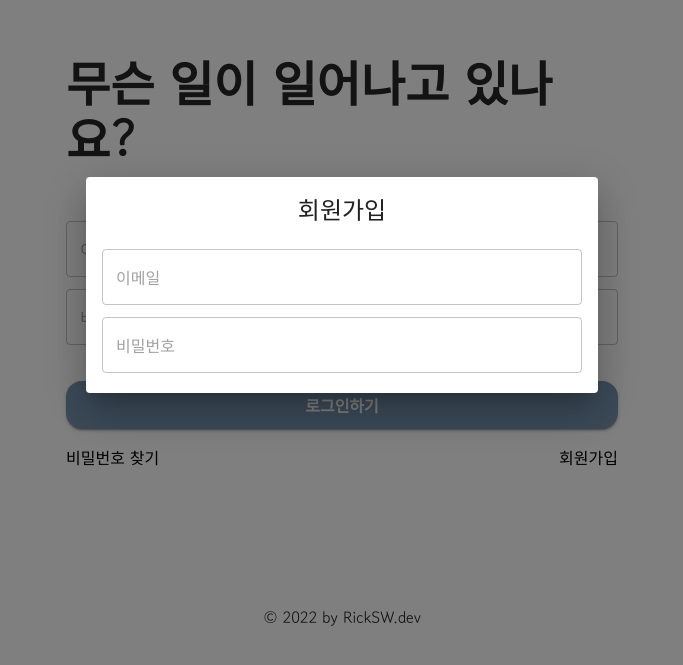
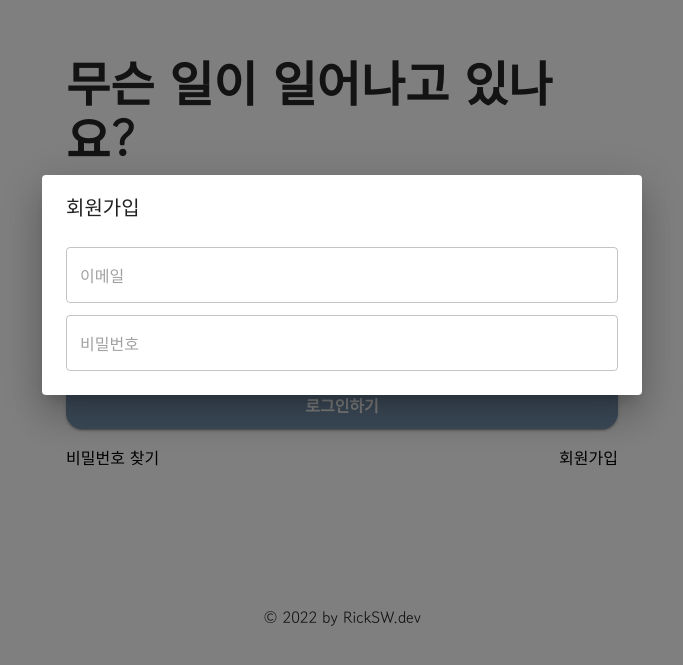
Before and after one commit to ohseungo/rwitter-sns-frontend, a React (Create React App) app: page /#/ in a window 1280 px wide. Shown: the part 115-780 px from the top of the page, without its empty margins (298-981 px from the left). Built offline with nearby package versions, Linux system fonts and the light colour scheme.

Commit message:
feat : Dialog MUI 방식 재적용

```diff
--- a/src/components/login/SignupDialog.styled.ts
+++ b/src/components/login/SignupDialog.styled.ts
@@ -4,7 +4,7 @@ import Box from "@mui/material/Box";
 import TextField from "@mui/material/TextField";
 
 export const Root = styled(Box)`
-  margin: 1rem;
+  padding: 1.5rem 5rem;
   width: 70vw;
   max-width: 480px;
 
--- a/src/components/login/SignupDialog.tsx
+++ b/src/components/login/SignupDialog.tsx
@@ -1,8 +1,9 @@
 import { Form } from "components/base/Form";
 import ManagedModal from "components/common/Modal";
 import { useState } from "react";
-import { Root, DialogTitle, InputField } from "./SignupDialog.styled";
+import { InputField } from "./SignupDialog.styled";
 import useInput from "utils/hooks/useInput";
+import { DialogContent, DialogTitle } from "@mui/material";
 
 const SignupDialog = () => {
   const [isOpen, setOpen] = useState(true);
@@ -16,12 +17,10 @@ const SignupDialog = () => {
   const handleSubmit = () => {};
   return (
     <ManagedModal isOpen={isOpen}>
-      <Root>
-        <DialogTitle variant="h5">회원가입</DialogTitle>
-        <Form
-          onSubmit={handleSubmit}
-          style={{ width: "100%", marginTop: "1rem" }}
-        >
+      <DialogTitle>회원가입</DialogTitle>
+      <DialogContent>
+        {" "}
+        <Form onSubmit={handleSubmit}>
           <InputField
             id="email-input"
             placeholder="이메일"
@@ -43,9 +42,40 @@ const SignupDialog = () => {
             margin="dense"
           />
         </Form>
-      </Root>
+      </DialogContent>
     </ManagedModal>
   );
 };
 
+/* <ManagedModal isOpen={isOpen}>
+<Root>
+  <DialogTitle variant="h5">회원가입</DialogTitle>
+  <Form
+    onSubmit={handleSubmit}
+    style={{ width: "100%", marginTop: "1rem" }}
+  >
+    <InputField
+      id="email-input"
+      placeholder="이메일"
+      type="email"
+      value={email}
+      onChange={onChangeEmail}
+      fullWidth
+      margin="dense"
+      autoFocus
+    />
+    <InputField
+      id="password-input"
+      placeholder="비밀번호"
+      type="password"
+      variant="outlined"
+      value={password}
+      onChange={onChangePassword}
+      fullWidth
+      margin="dense"
+    />
+  </Form>
+</Root>
+</ManagedModal> */
+
 export default SignupDialog;
```
